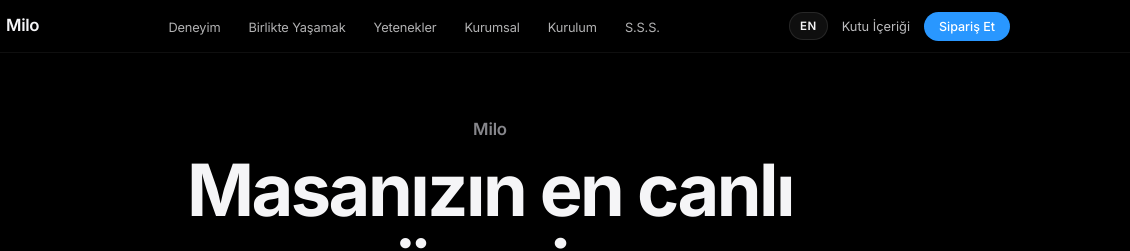
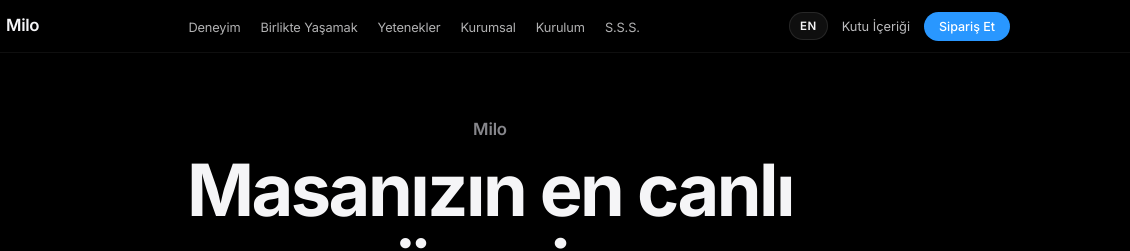
Before and after one commit to cerilas/milo-the-robot, a plain HTML site: page index.html in a window 1280 px wide. Shown: the top 251 px of the page, 150-1280 px from the left. Drawn offline with Linux system fonts and the light colour scheme.

Commit message:
style: tighten navbar gap so TR/EN toggle fits cleanly at 845px+

```diff
--- a/styles.css
+++ b/styles.css
@@ -111,7 +111,7 @@ body {
 .nav-links {
   display: flex;
   align-items: center;
-  gap: 28px;
+  gap: 20px;
   list-style: none;
 }
 
@@ -1384,11 +1384,13 @@ dialog.milo-modal::backdrop {
   }
 }
 
-@media (max-width: 720px) {
+@media (max-width: 860px) {
   .nav-links {
     display: none;
   }
+}
 
+@media (max-width: 720px) {
   .exp-reactions,
   .form-row {
     grid-template-columns: 1fr;
```
